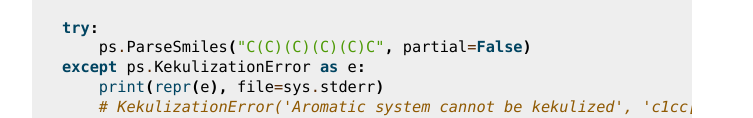
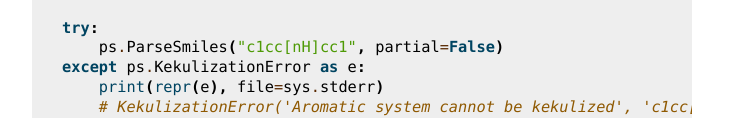
Before and after one commit to baoilleach/partialsmiles, a plain HTML site: page docs/errors.html in a window 1280 px wide. Shown: the part 3275-3393 px from the top of the page, without its empty margins (388-1141 px from the left). Drawn offline with Linux system fonts and the light colour scheme.

Commit message:
harmonization 2/2: input example Kekulization error
In previous commits, the input SMILES to showcase the Kekulization
error did not match the anticipated SMILES of the output.  This
commit synchronizes the two.

```diff
--- a/docs/errors.html
+++ b/docs/errors.html
@@ -130,7 +130,7 @@ may mask errors in your own code.</p>
 <span class="kn">import</span> <span class="nn">partialsmiles</span> <span class="k">as</span> <span class="nn">ps</span>
 
 <span class="k">try</span><span class="p">:</span>
-    <span class="n">ps</span><span class="o">.</span><span class="n">ParseSmiles</span><span class="p">(</span><span class="s2">&quot;C(C)(C)(C)(C)C&quot;</span><span class="p">,</span> <span class="n">partial</span><span class="o">=</span><span class="kc">False</span><span class="p">)</span>
+    <span class="n">ps</span><span class="o">.</span><span class="n">ParseSmiles</span><span class="p">(</span><span class="s2">&quot;c1cc[nH]cc1&quot;</span><span class="p">,</span> <span class="n">partial</span><span class="o">=</span><span class="kc">False</span><span class="p">)</span>
 <span class="k">except</span> <span class="n">ps</span><span class="o">.</span><span class="n">KekulizationError</span> <span class="k">as</span> <span class="n">e</span><span class="p">:</span>
     <span class="nb">print</span><span class="p">(</span><span class="nb">repr</span><span class="p">(</span><span class="n">e</span><span class="p">),</span> <span class="n">file</span><span class="o">=</span><span class="n">sys</span><span class="o">.</span><span class="n">stderr</span><span class="p">)</span>
     <span class="c1"># KekulizationError(&#39;Aromatic system cannot be kekulized&#39;, &#39;c1cc[nH]cc1&#39;, 3)</span>
```
Also changed, not shown: 1 other file.
